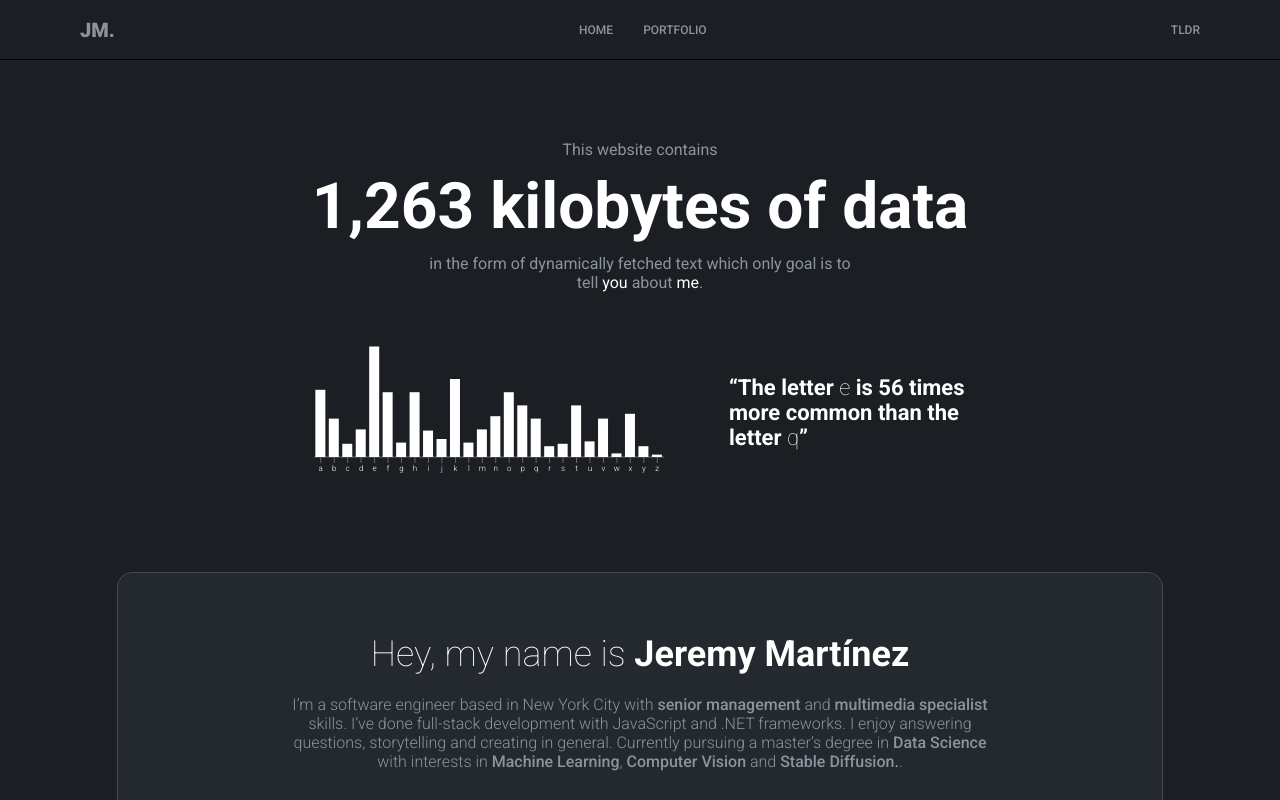
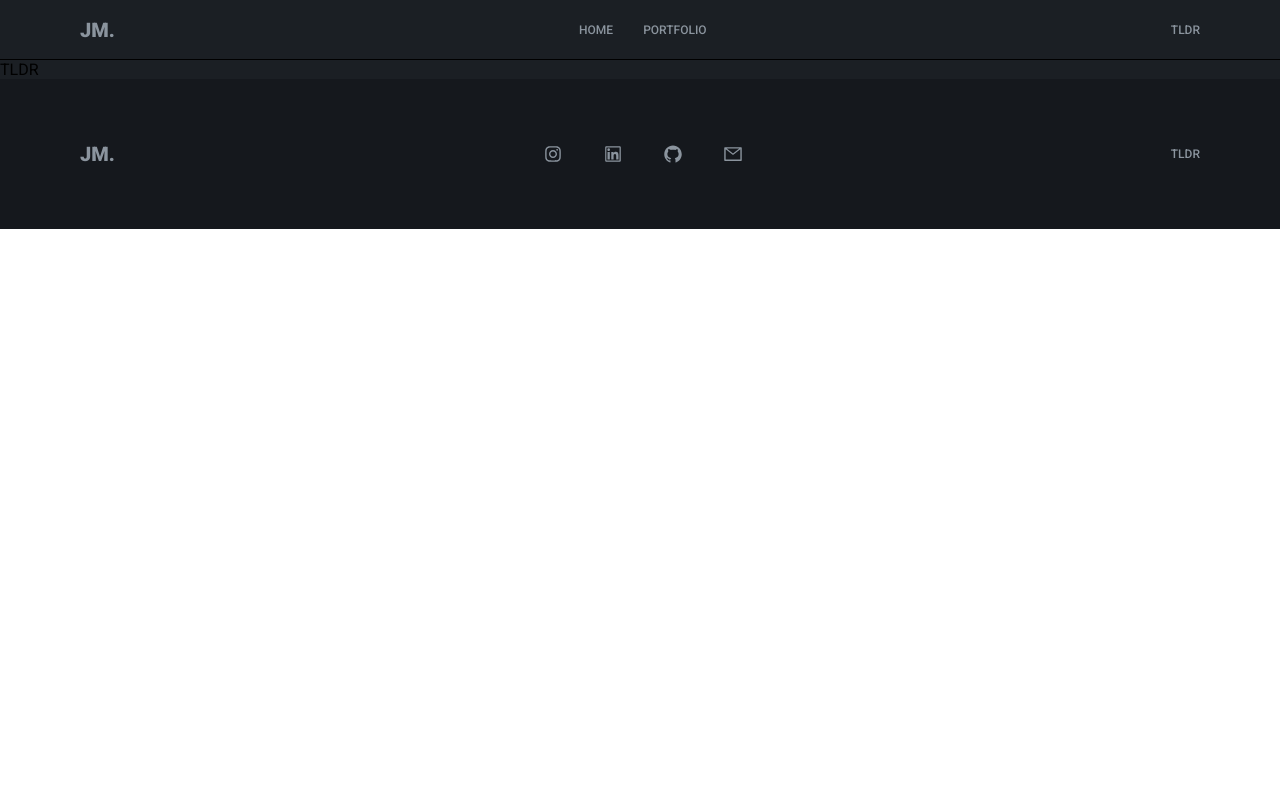
Before and after one commit to Jaydotcom27/portfolio, a React (Create React App) app in the folder frontend_react/: page /tldr in a window 1280 px wide. Shown: the top 800 px of the page. Built offline with nearby package versions, Linux system fonts and the light colour scheme.

Commit message:
Changed project structure and added routing

```diff
--- a/frontend_react/src/App.js
+++ b/frontend_react/src/App.js
@@ -1,18 +1,18 @@
 import React from 'react';
-import { Header, Footer, Timeline } from './container';
-import { CTA, Statistics, About } from './components';
+import { Header, Footer } from './container';
+import { Home, TLDR } from './pages';
+import { Route, Routes } from 'react-router-dom'
+
 import './App.scss';
 
 const App = () => {
   return (
     <div className='app'>
       <Header />
-      <div className='body'>
-        <CTA />
-        <Statistics />
-        <About />
-        <Timeline />
-      </div>
+        <Routes>
+          <Route path='/' element={ <Home /> } />
+          <Route path='/tldr' element={ <TLDR /> } />
+        </Routes>
       <Footer />
     </div>
   );
--- a/frontend_react/src/container/Header/Header.jsx
+++ b/frontend_react/src/container/Header/Header.jsx
@@ -1,5 +1,6 @@
 import React from 'react'
 import './Header.scss'
+import { Link } from 'react-router-dom'
 
 export const Header = () => {
   return (
@@ -7,10 +8,10 @@ export const Header = () => {
       <div className='d-flex header-inner'>
         <span className='logo'>JM.</span>
         <div className='menu'>
-          <span className='link'>HOME</span>
-          <span className='link'>PORTFOLIO</span>
+          <Link to='/'><span className='link'>HOME</span></Link>
+          <Link to='/portfolio'><span className='link'>PORTFOLIO</span></Link>
         </div>
-        <span className='link'>TLDR</span>
+        <Link to='/tldr'><span className='link'>TLDR</span></Link>
       </div>
     </div>
   )
--- a/frontend_react/src/index.css
+++ b/frontend_react/src/index.css
@@ -16,3 +16,9 @@
     margin: 0;
     scroll-behavior: smooth;
 }
+
+a {
+    list-style: none;
+    text-decoration: none;
+    color: inherit;
+}
--- a/frontend_react/src/index.js
+++ b/frontend_react/src/index.js
@@ -8,7 +8,7 @@ const root = ReactDOM.createRoot(document.getElementById('root'));
 root.render (
     <React.StrictMode>
         <BrowserRouter>
-        <App />
+            <App />
         </BrowserRouter>
     </React.StrictMode>
 )
--- /dev/null
+++ b/frontend_react/src/pages/Home/Home.jsx
@@ -0,0 +1,17 @@
+import React from 'react'
+import { CTA, Statistics, About } from '../../components';
+import { Timeline } from '../../container';
+
+
+const Home = () => {
+  return (
+    <div className='body'>
+      <CTA />
+      <Statistics />
+      <About />
+      <Timeline />
+    </div>
+  )
+}
+
+export default Home
--- /dev/null
+++ b/frontend_react/src/pages/TLDR/TLDR.jsx
@@ -0,0 +1,9 @@
+import React from 'react'
+
+const TLDR = () => {
+  return (
+    <div>TLDR</div>
+  )
+}
+
+export default TLDR
--- /dev/null
+++ b/frontend_react/src/pages/index.js
@@ -0,0 +1,2 @@
+export { default as Home } from './Home/Home';
+export { default as TLDR } from './TLDR/TLDR';
```
